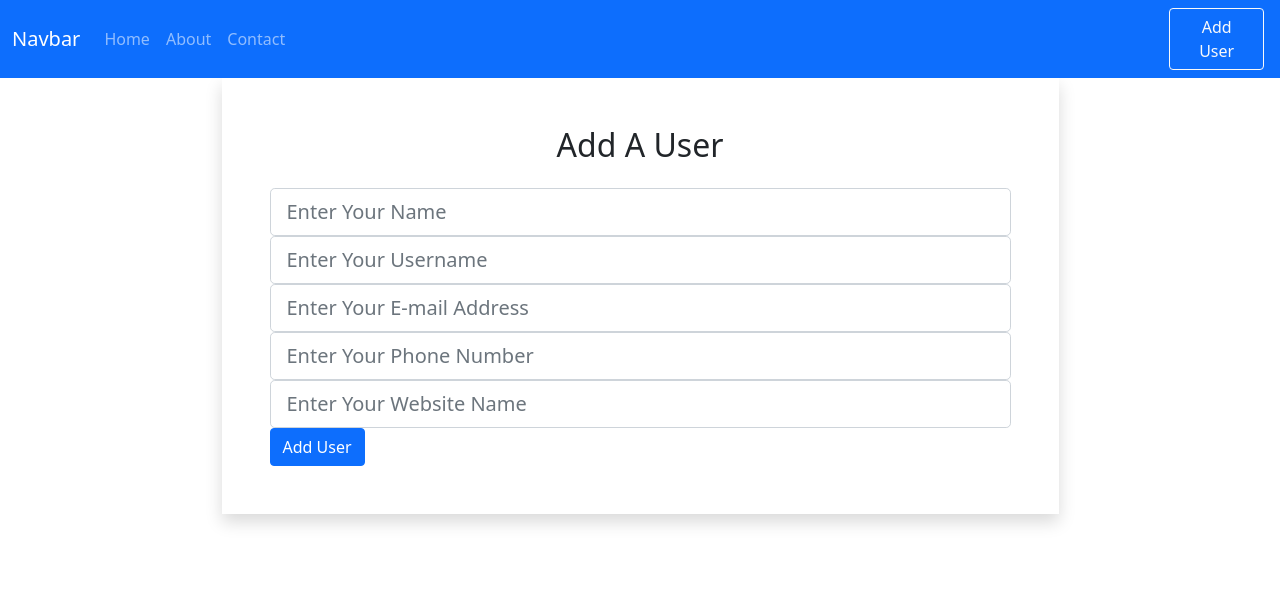
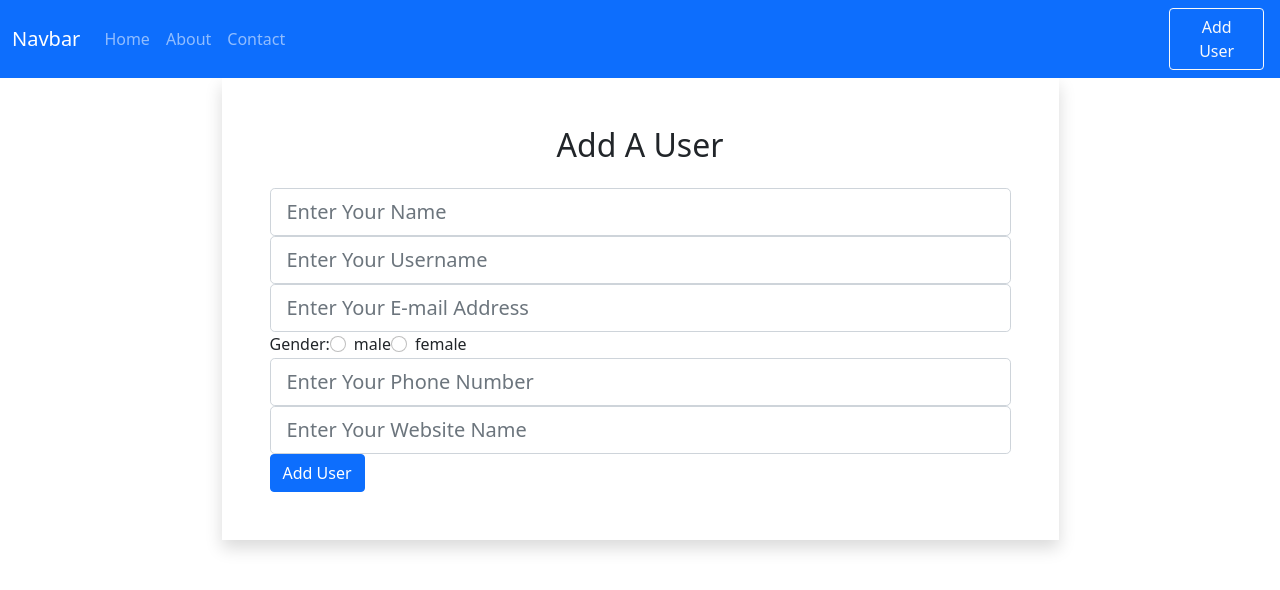
Before and after one commit to AkshaySangani/CRUD-Reactjs, a React (Create React App) app: page /user/add in a window 1280 px wide. Shown: the top 590 px of the page. Built offline with nearby package versions, Linux system fonts and the light colour scheme.

Commit message:
third commite

```diff
--- a/db.json
+++ b/db.json
@@ -107,6 +107,97 @@
       "id": 12,
       "phone": "1113214555",
       "website": "hjh.in"
+    },
+    {
+      "name": "sahil",
+      "username": "sahil",
+      "email": "sahil420@gmail.com",
+      "phone": "960254789",
+      "website": "mews-monkey.com/owener",
+      "id": 13
+    },
+    {
+      "name": "Ervin Howellwwwwwwwwwwwwww",
+      "username": "aaaaaa",
+      "email": "ghgh@gmail.com",
+      "phone": "1113214555",
+      "website": "mews-monkey.com/owener",
+      "id": 14
+    },
+    {
+      "name": "Ervin Howellwwwwwwwwwwwwww",
+      "username": "hu",
+      "email": "hiren@gmail.com",
+      "phone": "1113214555",
+      "website": "hjh.in",
+      "male": "",
+      "id": 15
+    },
+    {
+      "name": "hiid",
+      "username": "aaaaaa",
+      "email": "aaaa@djskd.com",
+      "phone": "1113214555",
+      "website": "mews-monkey.com/owener",
+      "male": "male",
+      "id": 16
+    },
+    {
+      "name": "hii",
+      "username": "aaaaaa",
+      "email": "aaaa@djskd",
+      "phone": "960254789",
+      "website": "hjh.in",
+      "id": 17
+    },
+    {
+      "name": "hii",
+      "username": "aaaaaa",
+      "email": "aaaa@djskd.com",
+      "phone": "1113214555",
+      "website": "hjh.in",
+      "gender": "",
+      "male": "male",
+      "id": 18
+    },
+    {
+      "name": "Ervin Howellwwwwwwwwwwwwww",
+      "username": "aaaaaa",
+      "email": "aaaa@djskd.com",
+      "phone": "960254789",
+      "website": "hjh.in",
+      "gender": "",
+      "female": "female",
+      "id": 19,
+      "male": "male"
+    },
+    {
+      "name": "hiid",
+      "username": "ghg",
+      "email": "ghgh@gmail.com",
+      "phone": "1113214555",
+      "website": "hjh.in",
+      "gender": "female",
+      "male": "male",
+      "id": 20
+    },
+    {
+      "name": "Ervin Howellwwwwwwwwwwwwww",
+      "username": "aaaaaa",
+      "email": "aaaa@djskd.com",
+      "phone": "1113214555",
+      "website": "mews-monkey.com/owener",
+      "gender": "female",
+      "id": 21
+    },
+    {
+      "name": "hii",
+      "username": "ghg",
+      "email": "aaaa@djskd.com",
+      "phone": "1113214555",
+      "website": "mews-monkey.com/owener",
+      "gender": "female",
+      "id": 22
     }
   ]
 }
--- a/src/App.js
+++ b/src/App.js
@@ -10,6 +10,7 @@ import Update from './components/user/Update';
 import View from './components/user/View';
 import { ToastContainer } from 'react-toastify';
 import 'react-toastify/dist/ReactToastify.css';
+
 function App() {
   return (
     <div className="App">
@@ -33,12 +34,7 @@ function App() {
         draggable
         pauseOnHover
       />
-      {/* Same as */}
       <ToastContainer />
-      {/* <Home/>
-     <About/>
-     <Contact/> */}
-
     </div>
   );
 }
--- a/src/components/user/Adduser.js
+++ b/src/components/user/Adduser.js
@@ -9,10 +9,11 @@ export default function AddUser() {
     username: "",
     email: "",
     phone: "",
-    website: ""
+    website: "",
+    gender:""
   });
 
-  const { name, username, email, phone, website } = user;
+  const { name, username, email, phone, website} = user;
   const onInputChange = e => {
     setUser({ ...user, [e.target.name]: e.target.value });
   };
@@ -57,6 +58,21 @@ export default function AddUser() {
               onChange={e => onInputChange(e)}
             />
           </div>
+          <div className="form-group d-flex">
+            <label>Gender:</label>
+            <div className="form-check">
+              <input className="form-check-input" type="radio" value={"male"} name="gender" id="flexRadioDefault1" onChange={e => onInputChange(e)}/>
+              <label className="form-check-label" for="flexRadioDefault1">
+                male
+              </label>
+            </div>
+            <div className="form-check">
+              <input className="form-check-input" type="radio" value={"female"} name="gender" id="flexRadioDefault2" onChange={e => onInputChange(e)}  />
+              <label className="form-check-label" for="flexRadioDefault2">
+                female
+              </label>
+            </div>
+          </div>
           <div className="form-group">
             <input
               type="text"
@@ -75,8 +91,8 @@ export default function AddUser() {
               name="website"
               value={website}
               onChange={e => onInputChange(e)}
-             />
-           </div>
+            />
+          </div>
           <button className="btn btn-primary btn-block">Add User</button>
         </form>
       </div>
--- a/src/components/user/Update.js
+++ b/src/components/user/Update.js
@@ -1,7 +1,7 @@
 import React, { useState, useEffect } from "react";
 import axios from "axios";
 import { useNavigate, useParams } from "react-router-dom";
-import {  toast } from 'react-toastify';
+import { toast } from 'react-toastify';
 import 'react-toastify/dist/ReactToastify.css';
 
 export default function EditUser() {
@@ -12,10 +12,11 @@ export default function EditUser() {
     username: "",
     email: "",
     phone: "",
-    website: ""
+    website: "",
+    gender: ""
   });
 
-  const { name, username, email, phone, website } = user;
+  const { name, username, email, phone, website,gender } = user;
   const onInputChange = e => {
     setUser({ ...user, [e.target.name]: e.target.value });
   };
@@ -36,7 +37,7 @@ export default function EditUser() {
       pauseOnHover: true,
       draggable: true,
       progress: undefined,
-      });
+    });
   };
 
   const loadUser = async () => {
@@ -48,7 +49,7 @@ export default function EditUser() {
       <div className="w-75 mx-auto shadow p-5">
         <h2 className="text-center mb-4">Edit A User</h2>
         <form onSubmit={e => onSubmit(e)}>
-          <div className="form-group">
+          <div className="form-group my-2">
             <input
               type="text"
               className="form-control form-control-lg"
@@ -58,7 +59,7 @@ export default function EditUser() {
               onChange={e => onInputChange(e)}
             />
           </div>
-          <div className="form-group">
+          <div className="form-group my-2">
             <input
               type="text"
               className="form-control form-control-lg"
@@ -68,7 +69,7 @@ export default function EditUser() {
               onChange={e => onInputChange(e)}
             />
           </div>
-          <div className="form-group">
+          <div className="form-group my-2">
             <input
               type="email"
               className="form-control form-control-lg"
@@ -78,7 +79,22 @@ export default function EditUser() {
               onChange={e => onInputChange(e)}
             />
           </div>
-          <div className="form-group">
+          <div className="form-group d-flex">
+            <label>Gender:</label>
+            <div className="form-check">
+              <input className="form-check-input" type="radio" value={"male"} checked={gender === "male" ? true:false} name="gender" id="flexRadioDefault1" onChange={e => onInputChange(e)} />
+              <label className="form-check-label" for="flexRadioDefault1">
+                male
+              </label>
+            </div>
+            <div className="form-check">
+              <input className="form-check-input" type="radio" value={"female"} name="gender" checked={gender === "female" ? true:false} id="flexRadioDefault2" onChange={e => onInputChange(e)} />
+              <label className="form-check-label" for="flexRadioDefault2">
+                female
+              </label>
+            </div>
+          </div>
+          <div className="form-group my-2">
             <input
               type="text"
               className="form-control form-control-lg"
@@ -88,7 +104,7 @@ export default function EditUser() {
               onChange={e => onInputChange(e)}
             />
           </div>
-          <div className="form-group">
+          <div className="form-group my-2">
             <input
               type="text"
               className="form-control form-control-lg"
@@ -98,7 +114,8 @@ export default function EditUser() {
               onChange={e => onInputChange(e)}
             />
           </div>
-          <button className="btn btn-warning btn-block">Update User</button>
+          <div className="form-group my-2 text-center">
+          <button className="btn btn-warning btn-block ">Update User</button></div>
         </form>
       </div>
     </div>
--- a/src/components/user/View.js
+++ b/src/components/user/View.js
@@ -8,7 +8,8 @@ export default function User () {
     username: "",
     email: "",
     phone: "",
-    webiste: ""
+    website: "",
+    gender:""
   });
   const { id } = useParams();
 
@@ -32,7 +33,8 @@ export default function User () {
         <li className="list-group-item">user name: {user.username}</li>
         <li className="list-group-item">email: {user.email}</li>
         <li className="list-group-item">phone: {user.phone}</li>
-        <li className="list-group-item">website: {user.webiste}</li>
+        <li className="list-group-item">website: {user.website}</li>
+        <li className="list-group-item">gender: {user.gender}</li>
       </ul>
     </div>
   );
```
